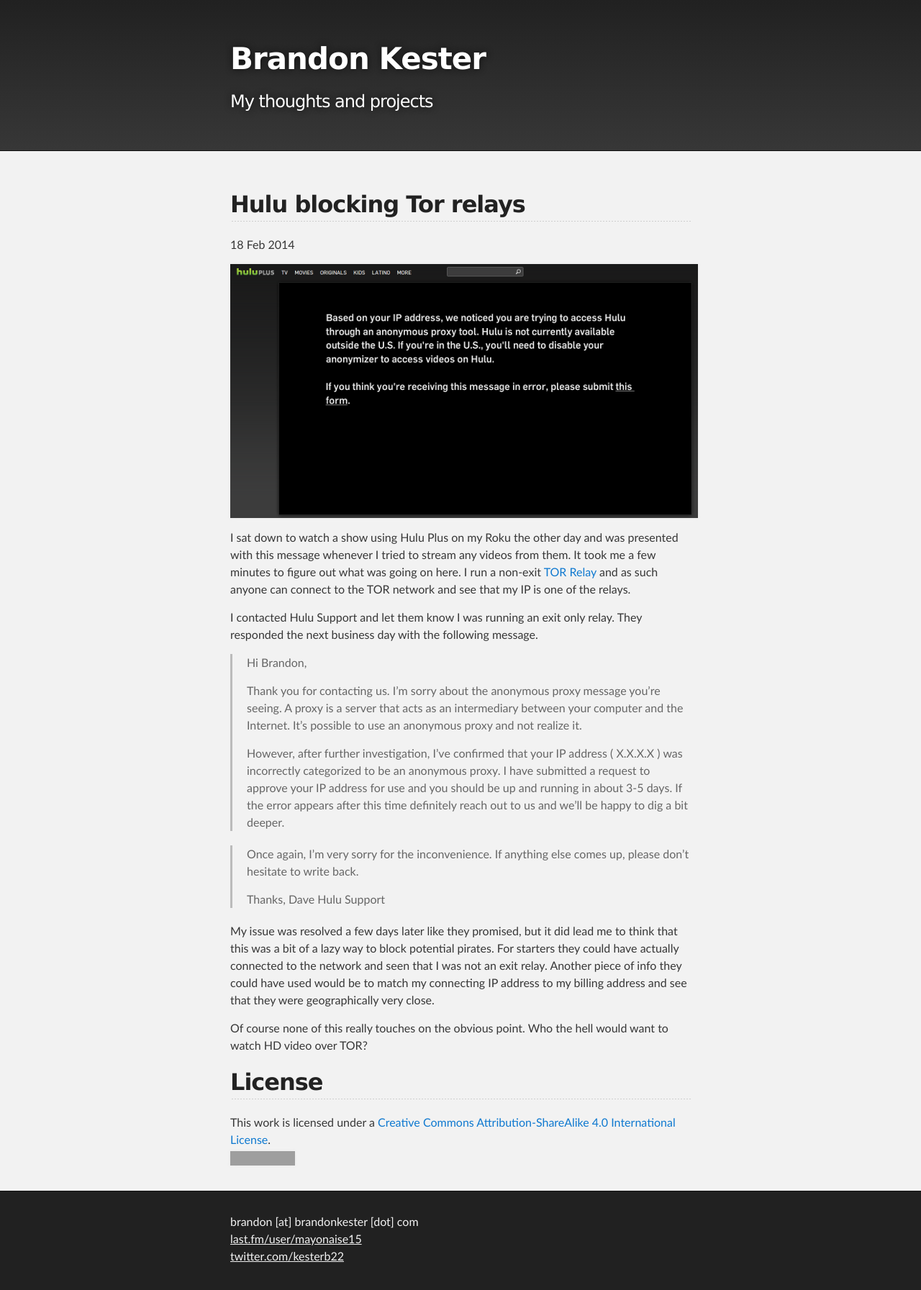
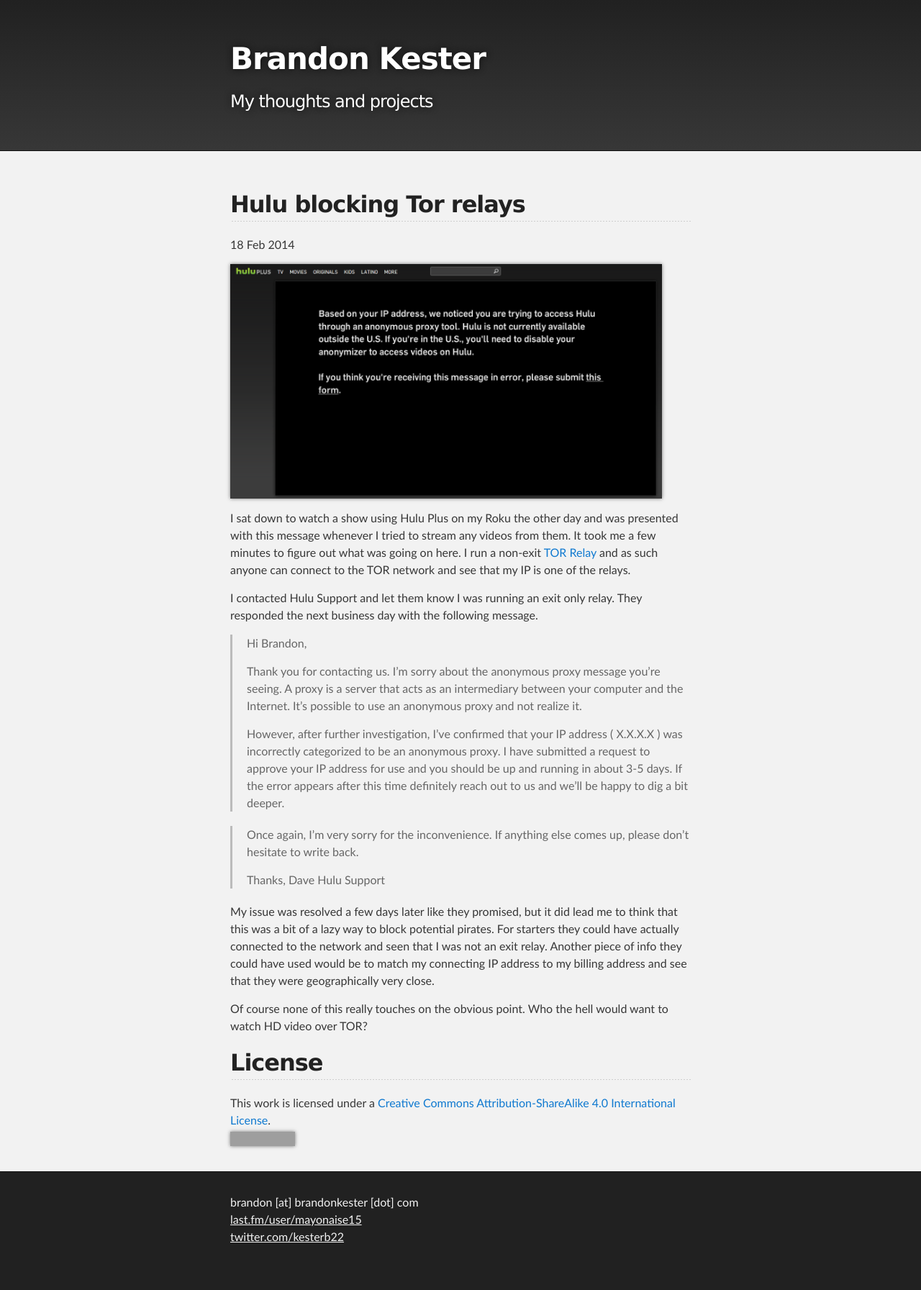
Before and after one commit to kesterb/kesterb.github.io, a Jekyll site: the page built from _posts/tech/2014-02-18-hulu-blocking-tor-relays.md, in a window 1280 px wide. Shown: the whole page at 72% size. Built offline with Jekyll 4.4.1, drawn with Linux system fonts in a browser that asks for light colours; after the commit the page ends 1766 px from its top, so only the background shows below that; grey boxes are pictures that could not be loaded.

Commit message:
Updated css for images

```diff
--- a/_sass/jekyll-theme-slate.scss
+++ b/_sass/jekyll-theme-slate.scss
@@ -147,11 +147,13 @@ img {
 
 p img {
   display: inline;
+  max-width: 600px;
   margin: 0;
   padding: 0;
   vertical-align: middle;
   text-align: center;
   border: none;
+  box-shadow: 0 0 5px rgba(0, 0, 0, 0.5);
 }
 
 pre, code {
```
